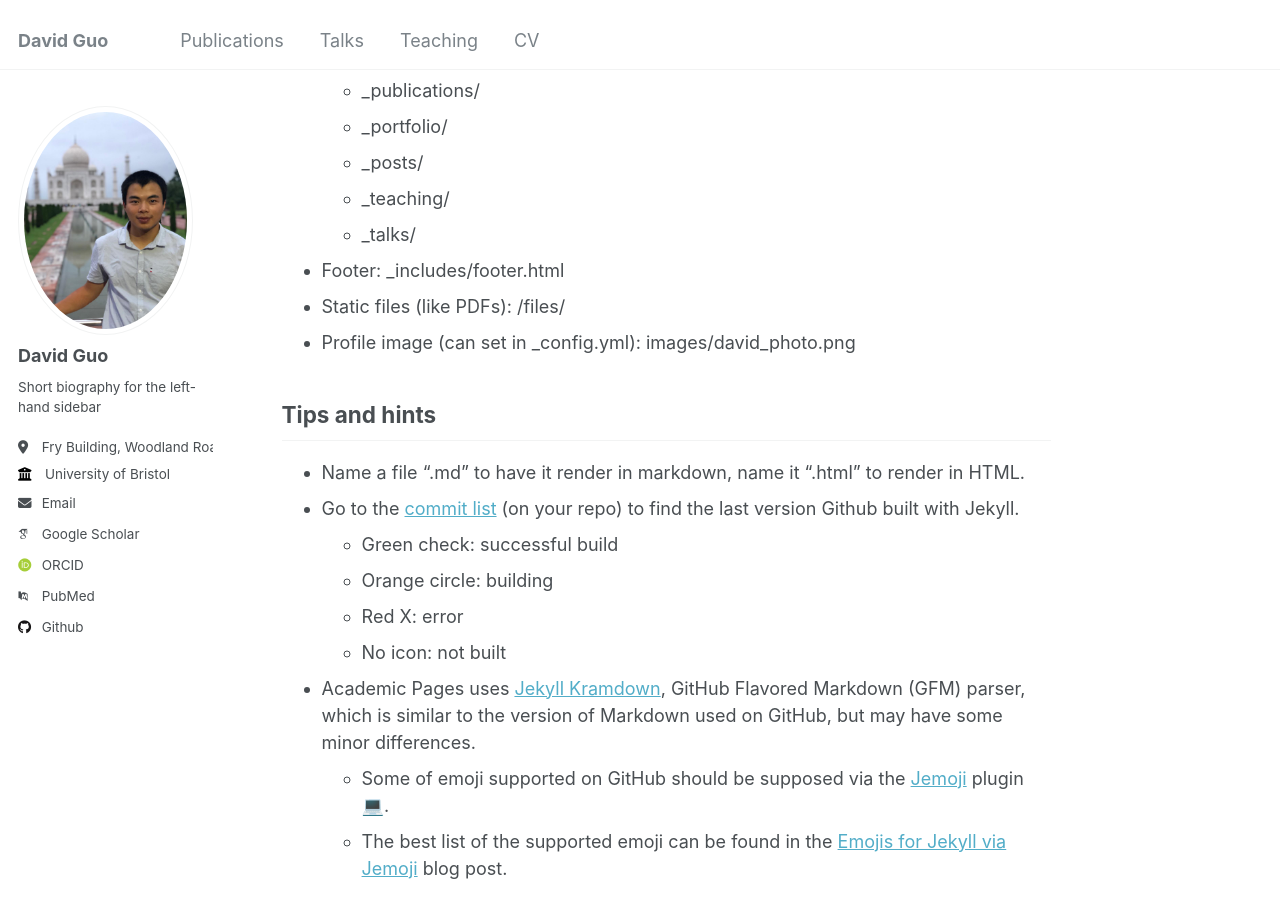
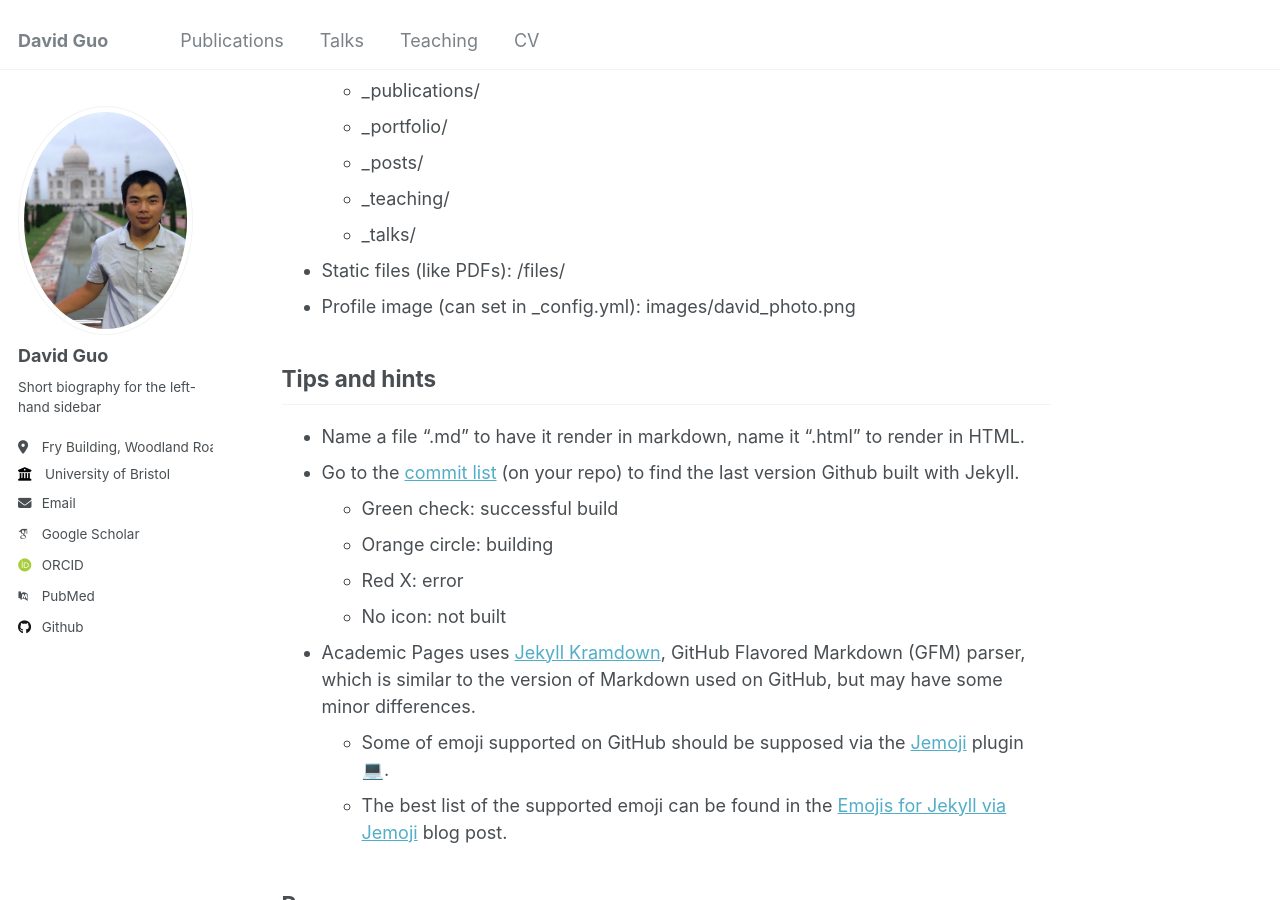
Before and after one commit to dguo97/dguo97.github.io, a Jekyll site: the page built from _pages/markdown.md, in a window 1280 px wide and 900 px high, scrolled down 317 px. Built offline with Jekyll 4.4.1, drawn with Linux system fonts in a browser that asks for light colours; emoji names are drawn with the system emoji font; some web fonts are replaced.

Commit message:
Update markdown.md

```diff
--- a/_pages/markdown.md
+++ b/_pages/markdown.md
@@ -18,7 +18,6 @@ redirect_from:
   * _posts/
   * _teaching/
   * _talks/
-* Footer: _includes/footer.html
 * Static files (like PDFs): /files/
 * Profile image (can set in _config.yml): images/david_photo.png
 
```
